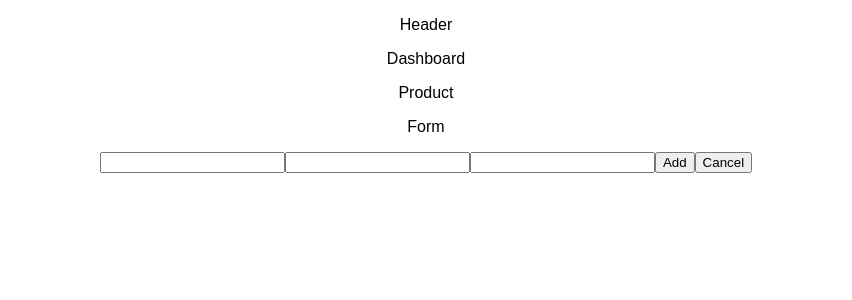
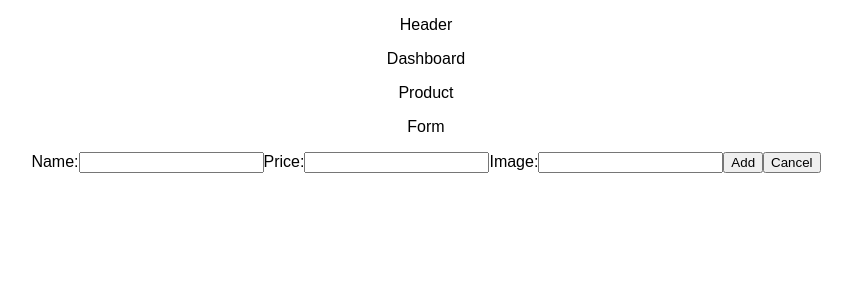
Before and after one commit to HarlanHeath/sim-practice, a React (Create React App) app in the folder sim-practice/: page / in a window 1280 px wide. Shown: the top 300 px of the page, without its empty margins (214-1066 px from the left). Built offline with nearby package versions, Linux system fonts and the light colour scheme.

Commit message:
form component step 1 complete

```diff
--- a/sim-practice/src/component/Form/Form.js
+++ b/sim-practice/src/component/Form/Form.js
@@ -9,15 +9,38 @@ export default class Form extends Component {
       imgurl: ""
     };
   }
+
+  handleName = value => {
+    this.setState({ name: value });
+  };
+
+  handlePrice = value => {
+    this.setState({ price: value });
+  };
+
+  handleImg = value => {
+    this.setState({ imgurl: value });
+  };
+
+  handleClear = () => {
+    this.setState({ name: "", price: 0, imgurl: "" });
+  };
+
   render() {
+    console.log(this.state);
     return (
       <div>
         <p>Form</p>
-        <input />
-        <input />
-        <input />
-        <button>Add</button>
-        <button>Cancel</button>
+        <div className="form-card">
+          <span>Name:</span>
+          <input type="text" onChange={e => this.handleName(e.target.value)} />
+          <span>Price:</span>
+          <input type="text" onChange={e => this.handlePrice(e.target.value)} />
+          <span>Image:</span>
+          <input type="text" onChange={e => this.handleImg(e.target.value)} />
+          <button>Add</button>
+          <button onClick={this.handleClear}>Cancel</button>
+        </div>
       </div>
     );
   }
```
